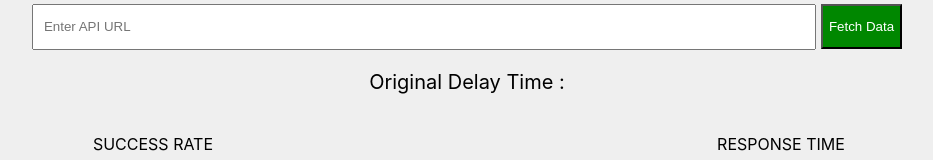
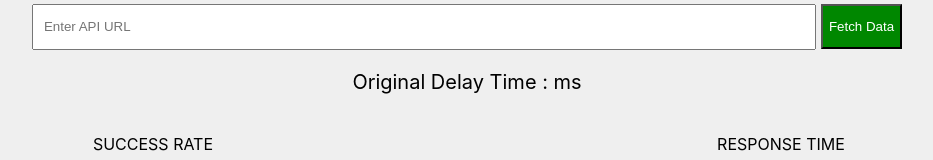
Before and after one commit to zwelinux/ttl-apiciency, a React (Create React App) app: page / in a window 1280 px wide. Shown: the part 157-317 px from the top of the page, without its empty margins (173-1106 px from the left). Built offline with nearby package versions, Linux system fonts and the light colour scheme.

Commit message:
ms update

```diff
--- a/src/Chart.js
+++ b/src/Chart.js
@@ -198,7 +198,7 @@ const FetchApiWithMetrics = () => {
       {/* <p>Original Delay Time : {responseTimes}</p> */}
       {makeApiRequest}
 
-      <p className='mainText'>Original Delay Time : {responseTimes.slice(-2)}</p>
+      <p className='mainText'>Original Delay Time : {responseTimes.slice(-2)} ms</p>
 
       {responseTimes.length > 0 && <Bar data={data} options={options} />}
       {responseTimes.length > 0 && <Bar data={timeData} options={timeOptions} />}
```
